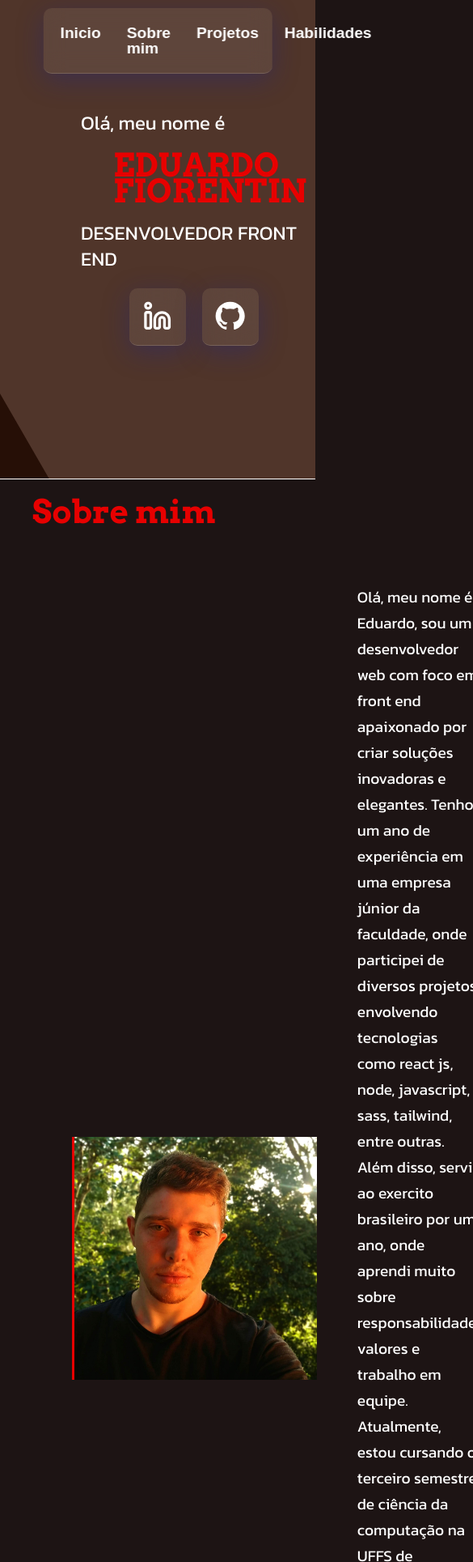
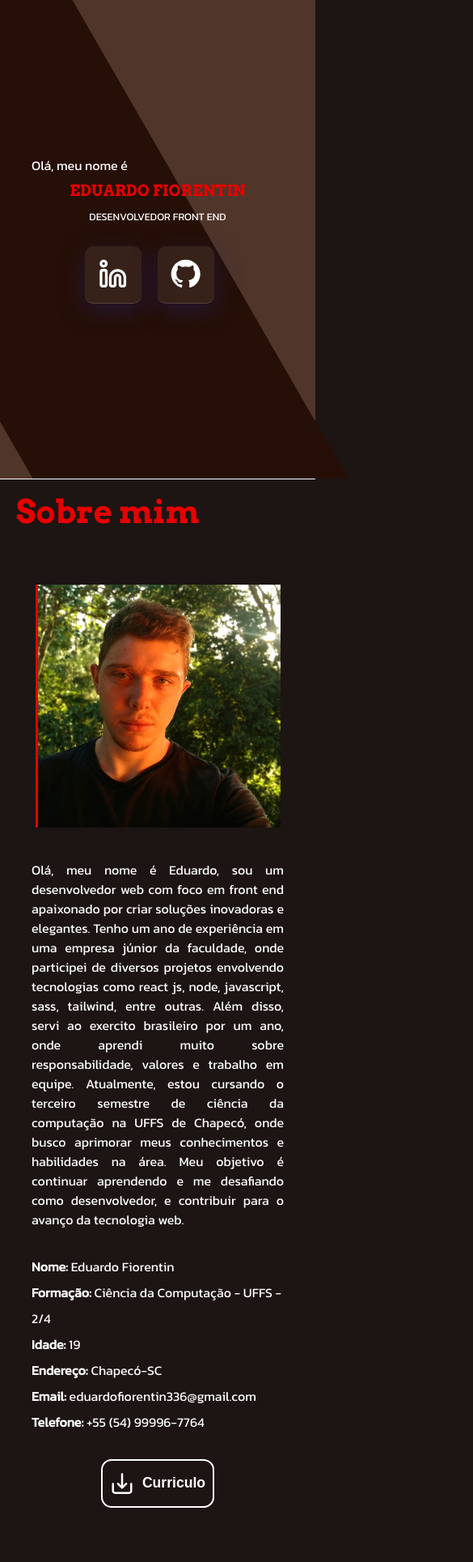
Before and after one commit to EduardoFiorentin/projeto-portifolio, a plain HTML site: page index.html in a window 390 px wide. Shown: the top 1929 px of the page at 81% size, 585 px wide, since content can reach past the window. Drawn offline with Linux system fonts and the light colour scheme; a web font is replaced by a local one.

Commit message:
responsividade

```diff
--- a/assets/css/about.css
+++ b/assets/css/about.css
@@ -64,12 +64,15 @@
     fill: var(--black);
 }
 
-.about__stat {
+.about__stats {
     color: white;
     font-family: var(--font-kanit);
     line-height: 2rem;
     font-size: 1rem;
     margin-left: 200px;
+}
+.about__stats-container {
+    display: flex;
 }
 .about__contacts {
     margin-top: 30px;
@@ -83,3 +86,53 @@
 .about__linkcv {
     color: white;
 }
+
+@media screen and (max-width: 1024px) {
+    .about__info {
+        font-size: 1rem;
+        line-height: 1.5rem;
+    }
+}
+
+
+@media screen and (max-width: 768px) {
+    .about__info {
+        width: 100%;
+        margin: 40px auto 0px auto;
+        text-align: justify;
+    }
+    .about__img {
+        margin-left: 0;
+    }
+    .about__info-cont {
+        flex-direction: column;
+    }
+
+    .about__stats {
+        flex-direction: column;
+    }
+
+    .about__stats-container {
+        flex-direction: column;
+        margin: auto;
+    }
+
+    .about__contacts {
+        margin: 0;
+        width: 100%;
+
+    }
+    .about__stats {
+        margin-left: 0px;
+        width: 80%;
+        margin: 30px auto;
+
+    }
+    .about__cv {
+        margin: 30px 0;
+    }
+}
+
+@media screen and (max-width: 440px) {
+
+}
--- a/assets/css/config.css
+++ b/assets/css/config.css
@@ -18,6 +18,10 @@ html {
     background-color: var(--black);
 }
 
+body {
+    overflow-x: hidden;
+}
+
 .title__config {
     color: var(--dark-red);
     font-family: var(--font-arvo);
@@ -26,3 +30,38 @@ html {
     padding: 20px;
     padding-left: 40px;
 }
+
+@media screen and (max-width: 440px) {
+    .title__config {
+        padding: 20px;
+    }
+}
+
+
+/* esconder */
+.header {
+    /* display: none; */
+}
+
+.about {
+    /* display: none; */
+}
+
+.tech {
+    /* display: none; */
+}
+
+.exp {
+    /* display: none; */
+}
+
+
+/*
+deletar exp e proj
+*/
+
+@media screen and (max-width: 900px) {
+    nav {
+        display: none;
+    }
+}
--- a/assets/css/exp.css
+++ b/assets/css/exp.css
@@ -4,6 +4,8 @@
     font-family: var(--font-kanit);
     display: flex;
     flex-direction: column;
+
+    /* display: none; */
 }
 .exp__cards {
     display: flex;
@@ -49,3 +51,21 @@
 .exp__data {
     padding: 10px 0px;
 }
+
+@media screen and (max-width: 1024px) {
+
+}
+
+
+@media screen and (max-width: 768px) {
+    .exp__cards {
+        flex-direction: column;
+    }
+    .exp__card:not(:first-child) {
+        margin-top: 50px;
+    }
+}
+
+@media screen and (max-width: 440px) {
+
+}
--- a/assets/css/header.css
+++ b/assets/css/header.css
@@ -140,3 +140,62 @@
     top: 10px;
     right: 10px;
 }
+
+
+@media screen and (max-width: 1024px) {
+    .header__background-1 {
+        left: -300px;
+        /* background-color: red; */
+    }
+}
+
+
+@media screen and (max-width: 768px) {
+    .header__info-hello {
+        font-size: 1.7rem;
+        margin-left: 10%;
+    }
+    .header__info-name {
+        font-size: 2rem;
+        text-align: center;
+    }
+    .header__info-func {
+        font-size: 1.3rem;
+    }
+    .header__info {
+        width: 100vw;
+        margin: 0;
+    }
+    .header__background-1 {
+        left: -130px;
+    }
+}
+
+@media screen and (max-width: 440px) {
+    .header__info-hello {
+        font-size: 1.3rem;
+
+    }
+    .header__info-name {
+        font-size: 1.7rem;
+    }
+    .header__info-func {
+        font-size: 1.2rem;
+
+    }
+}
+
+@media screen and (max-width: 440px) {
+    .header__info-hello {
+        font-size: 1rem;
+
+    }
+    .header__info-name {
+        font-size: 1.2rem;
+        padding: 0;
+    }
+    .header__info-func {
+        font-size: .8rem;
+
+    }
+}
--- a/assets/css/proj.css
+++ b/assets/css/proj.css
@@ -9,6 +9,8 @@
     flex-direction: column;
     padding-bottom: 50px;
     font-family: var(--font-kanit);
+
+    /* display: none; */
 }
 
 .proj__cards {
@@ -112,3 +114,21 @@
 .proj__link:not(:last-child) {
     margin-right: 10px;
 }
+
+
+@media screen and (max-width: 768px) {
+    .cards__group {
+        flex-direction: column;
+        margin: auto;
+    }
+    .proj__card {
+        margin-bottom: 50px;
+    }
+    .proj__card:nth-child(3) {
+        display: none;
+    }
+}
+
+@media screen and (max-width: 440px) {
+
+}
--- a/assets/css/tech.css
+++ b/assets/css/tech.css
@@ -34,63 +34,22 @@
     color: white;
     margin-top: 10px;
 }
-/* .tech__card {
-    display: inline-block;
-    position: relative;
-    margin: 40px;
-}
 
-.card-percent {
-    text-align: center;
-    color: white;
-    position: absolute;
-    top: 70%;
-    left: 50%;
-    transform: translateX(-50%) translateY(-0%);
-    font-size: 1.5rem;
-    font-weight: bold;
-    font-family: Arial, Helvetica, sans-serif;
-    text-shadow: 1px 1px 5px rgba(255, 255, 255, 0.07);
+@media screen and (max-width: 1024px) {
 
 }
 
-.tech__card-prog1, .tech__card-prog2 {
-    width: 130px;
-    height: 130px;
-    display: flex;
-    align-items: center;
-    justify-content: center;
-    border-radius: 100vw;
+@media screen and (max-width: 768px) {
+    .tech__cards {
+        width: 100vw;
+    }
 }
 
-.tech__card-prog1 {
-    background-image: linear-gradient(to right, var(--red) 50%, var(--dark-brown) 50%);
-    border: 1px solid var(--red);
+@media screen and (max-width: 425px) {
+    .tech__card-group {
+        flex-direction: column;
+    }
+    .tech__card:not(:first-child) {
+        margin-top: 50px;
+    }
 }
-
-.tech__card-prog2 {
-    background-image: linear-gradient(to right, var(--red) 50%, rgba(0,0,0,0) 50%);
-    transform: rotate(-140deg);
-    transition: 1000ms;
-    box-shadow: 1px 1px 5px rgba(255, 0, 0, 0.59);
-}
-.tech__card-prog-int {
-    width: 120px;
-    height: 120px;
-    background-color: var(--black);
-    border-radius: 100vw;
-    border: 1px solid var(--red);
-}
-
-.card-items {
-    width: 50px;
-    display: flex;
-    position: absolute;
-    top: 50%;
-    right: 50%;
-    transform: translateX(40%) translateY(-70%);
-}
-.card__items-img {
-    height: 50px;
-    width: 50px;
-} */
--- a/index.html
+++ b/index.html
@@ -26,13 +26,14 @@
     <title>Eduardo - Portifolio</title>
 </head>
 <body>
-    <header class="header">
+    <header class="header" id="header">
         <nav>
             <ul class="menu__navbar">
-                <li class="menu__link" onclick="Reload"><a href="">Inicio</a></li>
+                <li class="menu__link"><a href="#header">Inicio</a></li>
                 <li class="menu__link"><a href="#about">Sobre mim</a></li>
-                <li class="menu__link"><a href="">Projetos</a></li>
-                <li class="menu__link"><a href="">Habilidades</a></li>
+                <li class="menu__link"><a href="#tech">Tecnologias</a></li>
+                <li class="menu__link"><a href="#exp">Experiências</a></li>
+                <li class="menu__link"><a href="#proj">Projetos</a></li>
             </ul>
             <div class="header__underline"></div>
         </nav>
@@ -74,7 +75,7 @@
             </p>
         </div>
         <div class="about__stats">
-            <div style="display: flex;">
+            <div class="about__stats-container">
                 <div class="about__contacts">
                     <p class="about__stat"><span class="about__stat-name">Nome: </span>Eduardo Fiorentin</p>
                     <p class="about__stat"><span class="about__stat-name">Formação: </span>Ciência da Computação - UFFS - 2/4</p>
@@ -99,7 +100,7 @@
         </div>
 
     </section>
-    <section class="tech">
+    <section class="tech" id="tech">
         <h2 class="tech__title title__config">Tecnologias</h2>
         <div class="tech__cards">
 
@@ -200,7 +201,7 @@
         Projetos:   Site da FT
                     Projetos pessoais
      -->
-    <section class="exp">
+    <section class="exp" id="exp">
         <h2 class="exp__title title__config">Experiências</h2>
         <div class="exp__cards">
             <div class="exp__card">
@@ -216,7 +217,7 @@
         </div>
     </section>
 
-    <section class="proj">
+    <section class="proj" id="proj">
         <h2 class="proj__title title__config">Projetos</h2>
 
         <div class="proj__cards">
```
